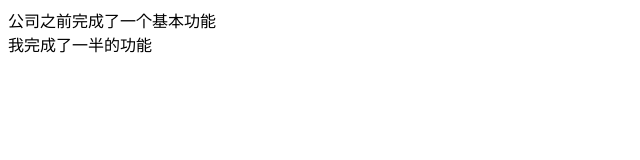
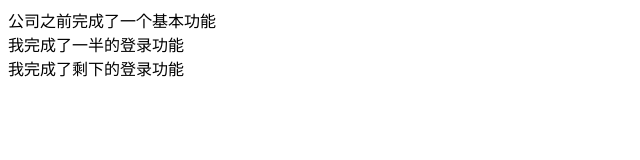
Before and after one commit to ouliheng/second_project, a plain HTML site: page index.html in a window 1280 px wide. Shown: the whole page, without its empty margins (0-640 px from the left). Drawn offline with Linux system fonts and the light colour scheme.

Commit message:
我完成了剩下的登录功能

```diff
--- a/index.html
+++ b/index.html
@@ -8,6 +8,7 @@
   </head>
   <body>
     <div>公司之前完成了一个基本功能</div>
-    <div>我完成了一半的功能</div>
+    <div>我完成了一半的登录功能</div>
+    <div>我完成了剩下的登录功能</div>
   </body>
 </html>
```
